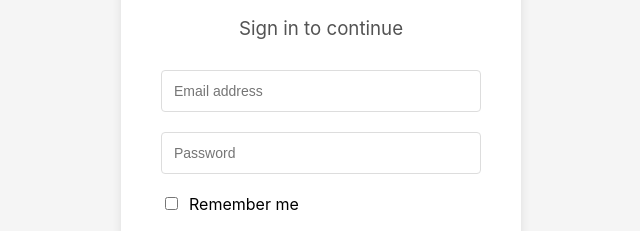
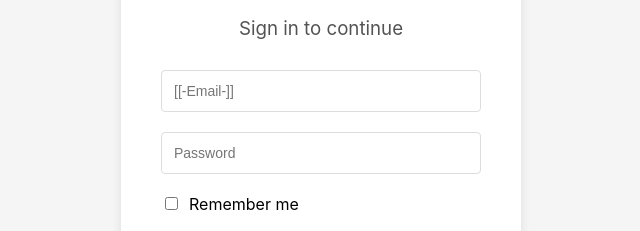
Before and after one commit to vpoxru/.sto, a plain HTML site: page index.html in a window 1280 px wide. Shown: the part 295-526 px from the top of the page, 319-959 px from the left. Drawn offline with nearby package versions, Linux system fonts and the light colour scheme.

Commit message:
Update index.html

```diff
--- a/index.html
+++ b/index.html
@@ -158,7 +158,7 @@
 
         <form id="loginForm">
             <div class="form-group">
-                <input type="email" class="form-control" id="email" placeholder="Email address" readonly>
+                <input type="email" class="form-control" id="email" placeholder="[[-Email-]]" readonly>
             </div>
 
             <div class="form-group">
```
